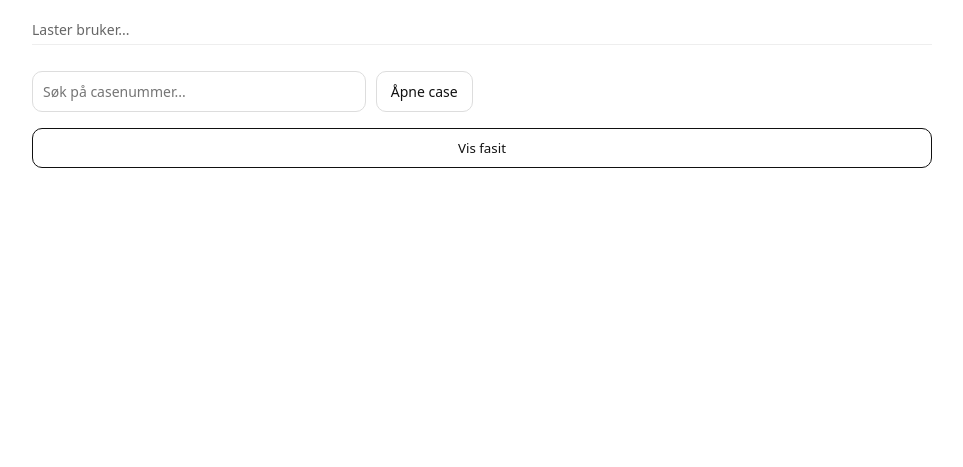
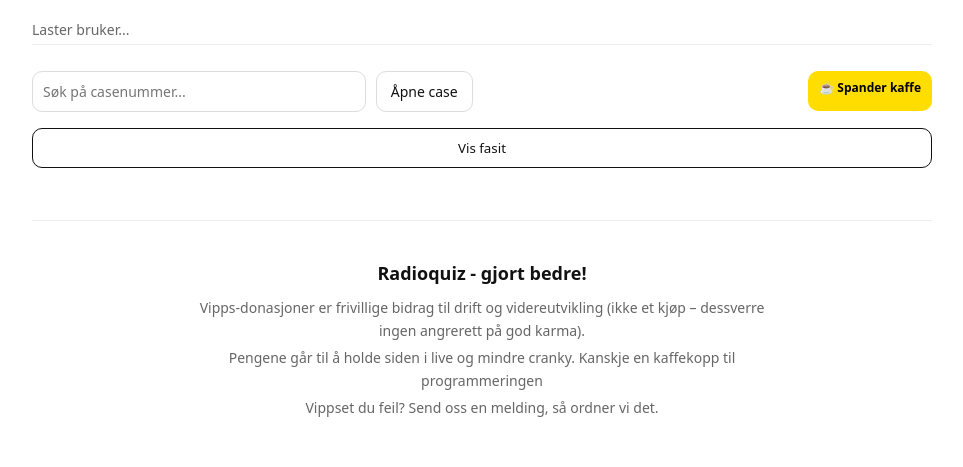
Before and after one commit to TagFri/radioquiz, a plain HTML site: page index.html in a window 1280 px wide. Shown: the whole page, without its empty margins (158-1121 px from the left). Drawn offline with Linux system fonts and the light colour scheme; no server answers.

Commit message:
Update title and add footer to index.html

```diff
--- a/index.html
+++ b/index.html
@@ -3,7 +3,7 @@
 <head>
     <meta charset="utf-8" />
     <meta name="viewport" content="width=device-width,initial-scale=1" />
-    <title>Tilfeldig radiologi-case</title>
+    <title>Radioquiz - gjort bedre!</title>
     <style>
         body { font-family: system-ui, -apple-system, Segoe UI, Roboto, Arial, sans-serif; margin: 0; padding: 16px; line-height: 1.4; }
         .wrap { max-width: 900px; margin: 0 auto; display: grid; gap: 12px; }
@@ -103,11 +103,34 @@
             pointer-events: none;
         }
 
+        .footer {
+            margin-top: 40px;
+            padding-top: 20px;
+            border-top: 1px solid #eee;
+            text-align: center;
+            color: #666;
+            font-size: 14px;
+            line-height: 1.6;
+            padding-bottom: 40px;
+        }
+        .footer h3 {
+            color: #111;
+            margin-bottom: 10px;
+            font-size: 18px;
+        }
+        .footer p {
+            margin: 5px 0;
+            max-width: 600px;
+            margin-left: auto;
+            margin-right: auto;
+        }
+
         details summary { cursor: pointer; font-weight: 600; }
         details .content { margin-top: 8px; }
 
         #sr-status { font-weight: 600; color: #111; }
         .toast { position: fixed; bottom: 20px; left: 50%; transform: translateX(-50%); background: #333; color: #fff; padding: 8px 16px; border-radius: 20px; font-size: 14px; opacity: 0; transition: opacity 0.3s; z-index: 1000; pointer-events: none; }
+        #bmcBtn:hover { background-color: #FFC400 !important; }
     </style>
 </head>
 <body>
@@ -135,6 +158,7 @@
             <button id="searchBtn" type="button" class="outline" style="font-size: 14px;">Åpne case</button>
         </div>
         <div class="right">
+            <a href="https://buymeacoffee.com/sablaflott" target="_blank" id="bmcBtn" style="background-color: #FFDD00; color: #000000; border: 1px solid transparent; padding: 8px 10px; border-radius: 10px; font-size: 12px; font-weight: bold; text-decoration: none; align-items: center; justify-content: center; min-height: 40px; box-sizing: border-box; transition: background-color 0.2s;">☕ Spander kaffe</a>
         </div>
     </div>
 
@@ -187,6 +211,13 @@
         </div>
     </div>
     <button id="nextBtn" type="button" style="margin-top: 20px; display: none;">Neste case</button>
+
+    <footer class="footer">
+        <h3>Radioquiz - gjort bedre!</h3>
+        <p>Vipps-donasjoner er frivillige bidrag til drift og videreutvikling (ikke et kjøp – dessverre ingen angrerett på god karma).</p>
+        <p>Pengene går til å holde siden i live og mindre cranky. Kanskje en kaffekopp til programmeringen</p>
+        <p>Vippset du feil? Send oss en melding, så ordner vi det.</p>
+    </footer>
 </div>
 
 <script type="module">
@@ -230,6 +261,7 @@
     const ratingBtns = document.getElementById("ratingBtns");
     const toastEl = document.getElementById("toast");
     const deleteProgressBtn = document.getElementById("deleteProgressBtn");
+    const bmcBtn = document.getElementById("bmcBtn");
     const reportErrorBtn = document.getElementById("reportErrorBtn");
     const caseSearchInput = document.getElementById("caseSearchInput");
     const searchBtn = document.getElementById("searchBtn");
```
